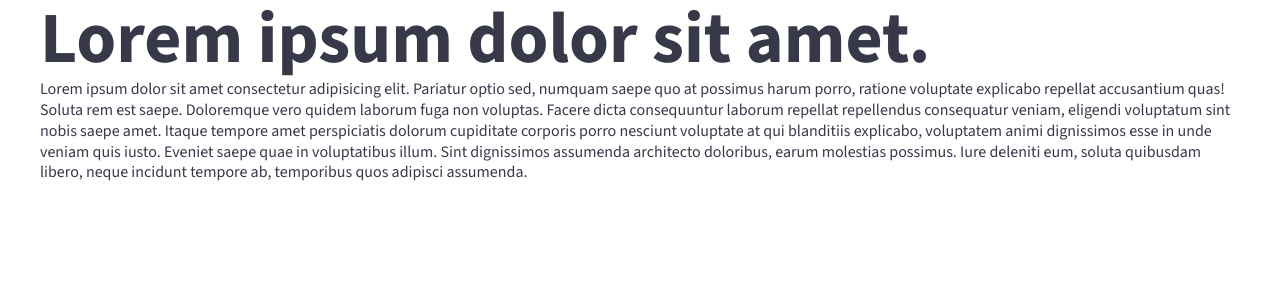
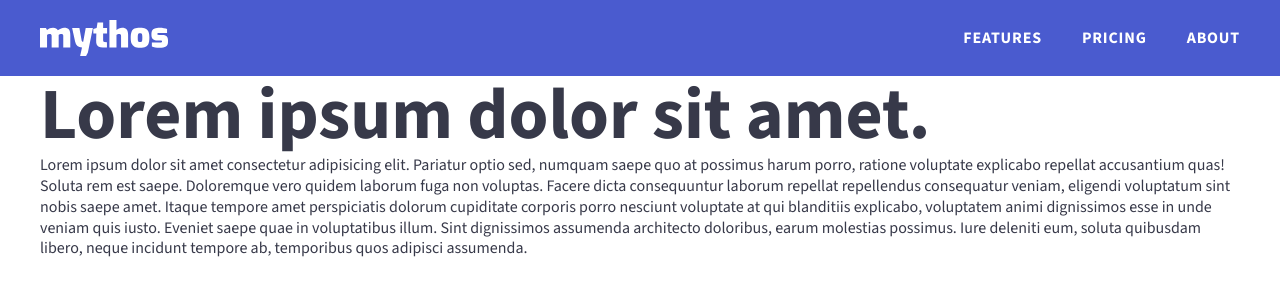
Before and after one commit to markjffrsn/responsive-website, a plain HTML site: page index.html in a window 1280 px wide. Drawn offline with Linux system fonts and the light colour scheme.

Commit message:
Navigation bar setup

```diff
--- a/index.html
+++ b/index.html
@@ -13,21 +13,54 @@
     <link rel="manifest" href="/site.webmanifest" />
   </head>
   <body>
-    <div class="wrapper">
-      <h1>Lorem ipsum dolor sit amet.</h1>
-      <p>
-        Lorem ipsum dolor sit amet consectetur adipisicing elit. Pariatur optio
-        sed, numquam saepe quo at possimus harum porro, ratione voluptate
-        explicabo repellat accusantium quas! Soluta rem est saepe. Doloremque
-        vero quidem laborum fuga non voluptas. Facere dicta consequuntur laborum
-        repellat repellendus consequatur veniam, eligendi voluptatum sint nobis
-        saepe amet. Itaque tempore amet perspiciatis dolorum cupiditate corporis
-        porro nesciunt voluptate at qui blanditiis explicabo, voluptatem animi
-        dignissimos esse in unde veniam quis iusto. Eveniet saepe quae in
-        voluptatibus illum. Sint dignissimos assumenda architecto doloribus,
-        earum molestias possimus. Iure deleniti eum, soluta quibusdam libero,
-        neque incidunt tempore ab, temporibus quos adipisci assumenda.
-      </p>
-    </div>
+    <a href="#main" class="visually-hidden skip">Skip to main content</a>
+    <header class="topnav">
+      <h2 class="visually-hidden">Header</h2>
+      <div class="wrapper topnav__wrapper">
+        <a href="/" class="topnav__homelink"
+          ><img
+            src="/img/logo-mythos.svg"
+            alt="Mythos homepage"
+            class="topnav__logo"
+            height="36"
+        /></a>
+
+        <nav>
+          <ul class="topnav__links">
+            <li class="topnav__item">
+              <a href="" class="topnav__link">Features</a>
+            </li>
+            <li class="topnav__item">
+              <a href="" class="topnav__link">Pricing</a>
+            </li>
+            <li class="topnav__item">
+              <a href="" class="topnav__link">About</a>
+            </li>
+          </ul>
+        </nav>
+      </div>
+    </header>
+    <main id="main">
+      <div class="wrapper">
+        <h1>Lorem ipsum dolor sit amet.</h1>
+        <p>
+          Lorem ipsum dolor sit amet consectetur adipisicing elit. Pariatur
+          optio sed, numquam saepe quo at possimus harum porro, ratione
+          voluptate explicabo repellat accusantium quas! Soluta rem est saepe.
+          Doloremque vero quidem laborum fuga non voluptas. Facere dicta
+          consequuntur laborum repellat repellendus consequatur veniam, eligendi
+          voluptatum sint nobis saepe amet. Itaque tempore amet perspiciatis
+          dolorum cupiditate corporis porro nesciunt voluptate at qui blanditiis
+          explicabo, voluptatem animi dignissimos esse in unde veniam quis
+          iusto. Eveniet saepe quae in voluptatibus illum. Sint dignissimos
+          assumenda architecto doloribus, earum molestias possimus. Iure
+          deleniti eum, soluta quibusdam libero, neque incidunt tempore ab,
+          temporibus quos adipisci assumenda.
+        </p>
+      </div>
+    </main>
+    <footer>
+      <h2 class="visually-hidden">Footer</h2>
+    </footer>
   </body>
 </html>
--- a/style.css
+++ b/style.css
@@ -53,6 +53,7 @@
     --color-main-bg: var(--c-white);
     --color-text-dark: var(--c-gray-dark);
     --color-text-light: var(--c-white);
+    --color-header-bg: var(--c-purple);
     --color-hero-bg: var(--c-purple);
     --color-button-primary-bg: var(--c-teal);
     --color-button-primary-text: var(--c-gray-dark);
@@ -104,6 +105,7 @@
   picture,
   svg {
     max-width: 100%;
+    height: auto;
     display: block;
   }
 
@@ -115,6 +117,53 @@
 }
 
 @layer components {
+  .topnav {
+    background-color: var(--color-header-bg);
+
+    .topnav__wrapper {
+      display: flex;
+      align-items: center;
+      justify-content: space-between;
+      padding-block: 12px;
+
+      @media (width >= calc(600 / 16 * 1rem)) {
+        padding-block: 20px;
+      }
+    }
+
+    .topnav__homelink {
+    }
+
+    .topnav__logo {
+      width: calc(70 / 16 * 1rem);
+
+      @media (width >= calc(600 / 16 * 1rem)) {
+        width: calc(128 / 16 * 1rem);
+      }
+    }
+
+    .topnav__links {
+      display: flex;
+      gap: 20px;
+      list-style-type: none;
+      padding: 0;
+
+      @media (width >= calc(600 / 16 * 1rem)) {
+        gap: 40px;
+      }
+    }
+
+    .topnav__item {
+    }
+
+    .topnav__link {
+      font-size: var(--font-size-topnav);
+      font-weight: 700;
+      letter-spacing: 0.05em;
+      text-transform: uppercase;
+      color: var(--color-text-light);
+    }
+  }
 }
 
 @layer utility {
@@ -125,5 +174,14 @@
     width: 1px;
     height: 1px;
     overflow: hidden;
+
+    &.skip:focus {
+      left: 0;
+      width: auto;
+      height: auto;
+      background: #fff;
+      padding: 10px;
+      border: 1px solid;
+    }
   }
 }
```
Also changed, not shown: img/logo-mythos.svg (added).
